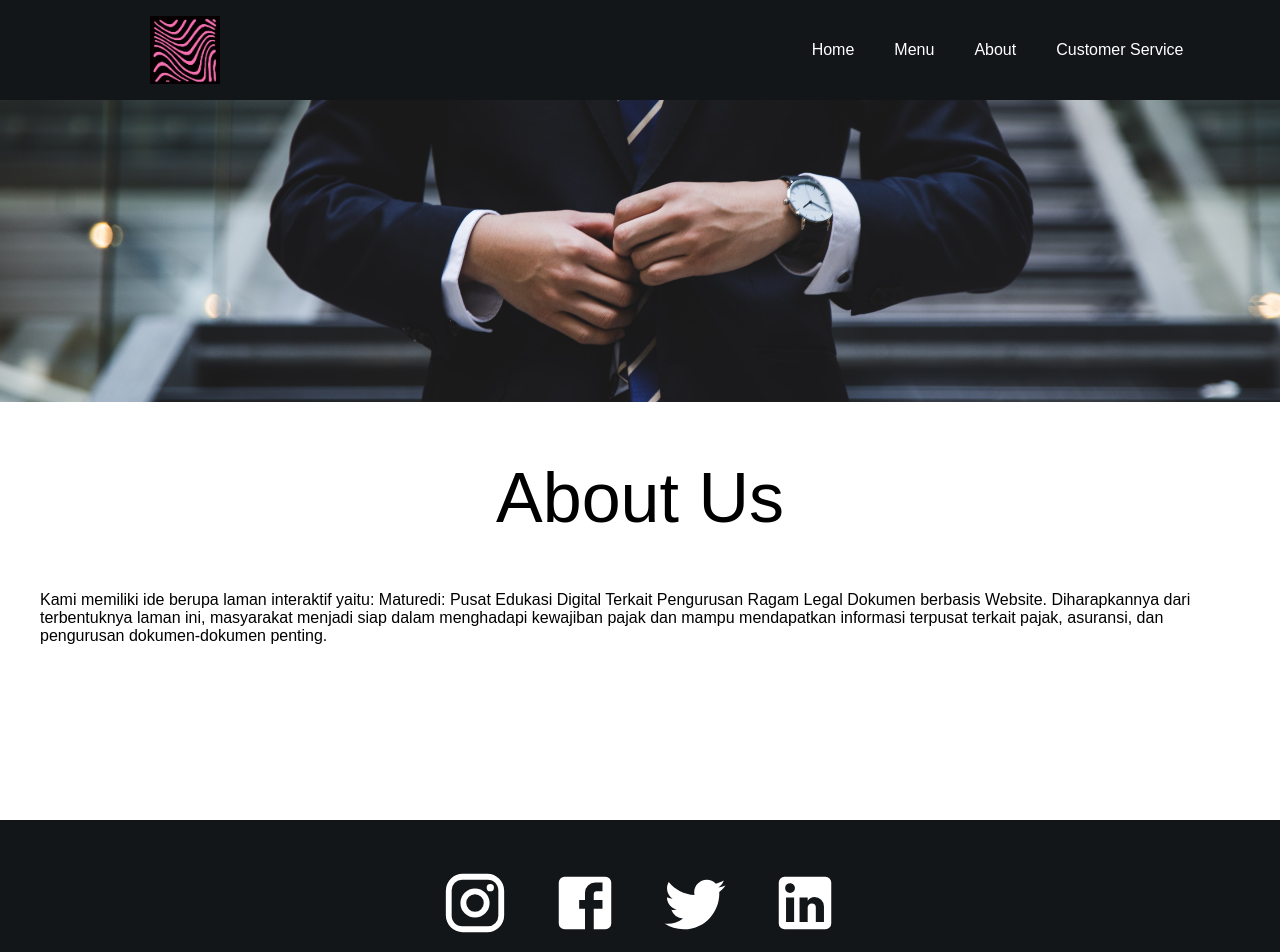
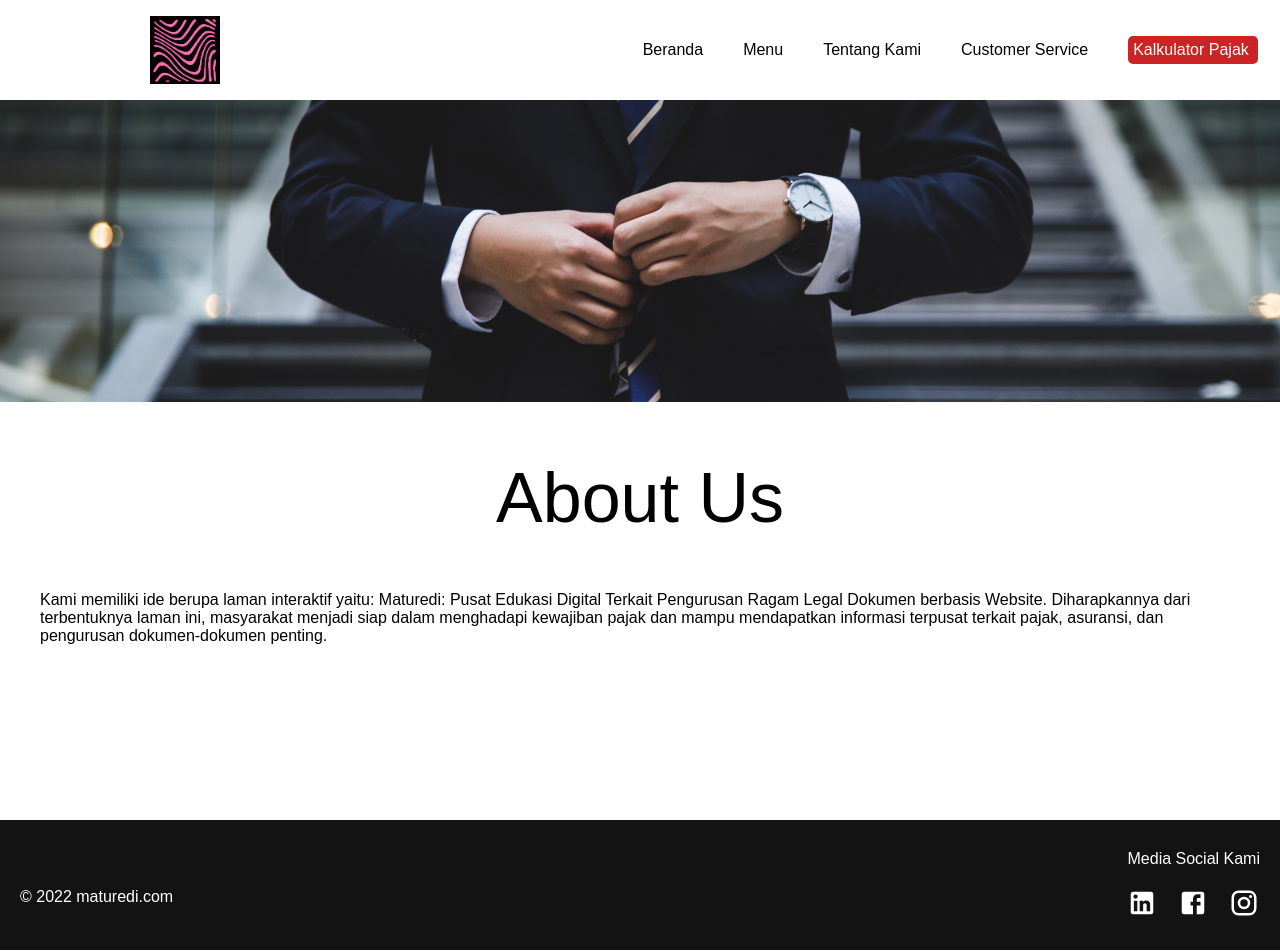
Before and after one commit to rahmi-na/capstone-project, a React (Create React App) app: page /about in a window 1280 px wide. Shown: the top 952 px of the page. Built offline with nearby package versions, Linux system fonts and the light colour scheme.

Commit message:
fix some design and add kalkulatorPajak.js

```diff
--- a/src/App.js
+++ b/src/App.js
@@ -4,6 +4,7 @@ import Home from './pages/Home';
 import Menu from './pages/Menu';
 import About from './pages/About';
 import CustomerService from './pages/CustomerService';
+import KalkulatorPajak from './pages/kalkulatorPajak';
 
 
 function App() {
@@ -15,6 +16,7 @@ function App() {
             <Route path='/menu' element={<Menu/>} />
             <Route path='/about' element={<About/>} />
             <Route path='/customerService' element={<CustomerService/>} />
+            <Route path='/kalkulatorPajak' element={<KalkulatorPajak/>} />
         </Routes>
       </BrowserRouter>
     </div>
--- a/src/components/Footer.js
+++ b/src/components/Footer.js
@@ -2,19 +2,19 @@ import React from 'react';
 import '../style/Footer.css';
 import InstagramIcon from '@mui/icons-material/Instagram';
 import FacebookIcon from '@mui/icons-material/Facebook';
-import TwitterIcon from '@mui/icons-material/Twitter';
 import LinkedInIcon from '@mui/icons-material/LinkedIn';
 
 function Footer() {
   return (
     <div className='footer'>
+      <div className="Medsos">Media Social Kami</div>
         <div className='socialMedia'>
+        {/* <div className="Medsos">Media Social Kami</div> */}
         <InstagramIcon/>
         <FacebookIcon/>
-        <TwitterIcon/>
         <LinkedInIcon/>
         </div>
-        <p> &copy; 2022 maturedi.com </p>
+        <div className="copyright"> &copy; 2022 maturedi.com </div>
     </div>
   )
 }
--- a/src/components/Navbar.js
+++ b/src/components/Navbar.js
@@ -20,18 +20,20 @@ function Navbar() {
             <img src={Logo} />
             {/* Link Responsive Ketika Website Seukuran Handphone */}
             <div className='hiddenLinks'>
-            <Link to="/"> Home </Link>
+            <Link to="/"> Beranda </Link>
             <Link to="/menu"> Menu </Link>
-            <Link to="/about"> About </Link>
+            <Link to="/about"> Tentang Kami </Link>
             <Link to="/customerService"> Customer Service </Link>
+            <Link to="/kalkulatorPajak"> kalkulator Pajak </Link>
             </div>
         </div>
         {/* Link Button */}
         <div className='rightSide'>
-            <Link to="/"> Home </Link>
+            <Link to="/"> Beranda </Link>
             <Link to="/menu"> Menu </Link>
-            <Link to="/about"> About </Link>
+            <Link to="/about"> Tentang Kami </Link>
             <Link to="/customerService"> Customer Service </Link>
+            <Link to="/kalkulatorPajak" className='NavbarButton'> Kalkulator Pajak </Link>
         <button onClick={toggleNavbar}>
             <ReorderIcon/>
         </button>
--- a/src/data/MenuList.js
+++ b/src/data/MenuList.js
@@ -12,7 +12,7 @@ export const MenuList = [
         image: Asuransi,
     },
     {
-        name: "Lain-Lain",
+        name: "Legal Dokumen",
         image: Lain,
     }
 ]
--- a/src/pages/Home.js
+++ b/src/pages/Home.js
@@ -2,18 +2,21 @@ import React from 'react';
 import Navbar from '../components/Navbar';
 import Footer from '../components/Footer';
 import '../style/Home.css';
-import Dashboard from '../assets/Dashboard.jpg';
+import WomenJurnal from '../assets/WomenJurnal.jpg';
 import { Link } from "react-router-dom";
 function Home() {
   return (
     <div>
         <Navbar/>
-        <div className='home' style={{ backgroundImage: `url(${Dashboard})`}}>
+        <div className='home'>
+          <img src={WomenJurnal}/>
             <div className='headerContainer'>
-                <h1>Maturedi</h1>
-                <p>Website Informatif tentang Perpajakan, Asuransi, dan Ilmu Penting Lainnya</p>
+                <h2>Halo Sahabat! Yuk</h2>
+                <h1>Makin Ready</h1>
+                <h1>Bareng Maturedi!</h1>
+                <p>paham masalah perpajakan, asuransi,<br/> sampai mengurusi legal dokumen ga pake<br/> ribet di maturedi.</p>
                 <Link to="/menu">
-                    <button>CARI SEKARANG!</button>
+                    <button>Belajar Sekarang!</button>
                 </Link>
             </div>
         </div>
--- /dev/null
+++ b/src/pages/kalkulatorPajak.js
@@ -0,0 +1,9 @@
+import React from 'react'
+
+function kalkulatorPajak() {
+  return (
+    <div>kalkulatorPajak</div>
+  )
+}
+
+export default kalkulatorPajak
--- a/src/style/About.css
+++ b/src/style/About.css
@@ -58,7 +58,8 @@
     .aboutBottom h1 {
       font-size: 20px;
       height: 20px;
-      color: white;
+      color: white !important;
+
     }
 
     .aboutBottom p {
--- a/src/style/Footer.css
+++ b/src/style/Footer.css
@@ -1,21 +1,37 @@
 .footer {
     width: 100%;
-    height: 200px;
-    background-color: #121619;
-    display: flex;
-    justify-content: center;
-    align-items: center;
-    flex-direction: column;
+    height: 120px;
+    background-color: #131313;
     padding-top: 10px;
   }
 
   .socialMedia svg {
     color: white;
+    margin-top: 0;
+    margin-right: 21px;
+    font-size: 30px;
+    cursor: pointer;
+    display: flex;
+    float: right;
+    flex-direction: column;
+    justify-content: center;
+    align-items: center;
+  }
+  .Medsos {
+    color: white;
     margin: 20px;
-    font-size: 70px;
-    cursor: pointer;
+    display: flex;
+    flex-direction: row;
+    justify-content: right;
+    align-items: center;
+
   }
 
-  .footer p {
+  .copyright {
     color: white;
+    margin: 20px;
+    display: flex;
+    flex-direction: row;
+    justify-content: left;
+    align-items: center;
   }
--- a/src/style/Home.css
+++ b/src/style/Home.css
@@ -1,33 +1,55 @@
 .home {
     width: 100%;
     height: 90vh;
+    background-color: white;
+  }
+  .home img {
+    width: 50%;
+    height: auto;
+    display: flex;
+    float: right;
+    justify-content: center;
+    flex-direction: row;
+    align-items: right;
+    background-position: right;
+    background-repeat: no-repeat;
+    background-size: cover;
+  }
+
+  .headerContainer {
+    width: auto;
+    margin-left: 100px;
+    margin-top: 50px;
     display: flex;
     justify-content: center;
-    align-items: left;
+    align-items: right;
     flex-direction: column;
-    background-position: center;
+    background-position: right;
     background-repeat: no-repeat;
     background-size: cover;
     font-family: "Gill Sans", "Gill Sans MT", Calibri, "Trebuchet MS", sans-serif;
   }
 
-  .headerContainer {
-    width: auto;
-    margin-left: 50px;
-  }
-
   .headerContainer h1 {
     justify-content: center;
     align-items: center;
-    font-size: 90px;
-    height: 60px;
-    font-weight: 50;
+    font-size: 50px;
+    height: 0px;
+    font-weight: 0px;
     color: black;
   }
-
+  .headerContainer h2 {
+    margin-top: 100px;
+    justify-content: center;
+    align-items: center;
+    font-size: 30px;
+    height: 0px;
+    font-weight: 10px;
+    color: black;
+  }
   .headerContainer p {
     padding: 0;
-    font-size: 40px;
+    font-size: 20px;
     font-weight: lighter;
     color: black;
   }
@@ -35,19 +57,19 @@
   .headerContainer button {
     color: black;
     border: none;
-    border-radius: 5px;
+    border-radius: 8px;
     cursor: pointer;
     justify-content: center;
-    background-color: #121619;
-    height: 50px;
-    width: 180px;
+    background-color: #CC2424;
+    height: 45px;
+    width: auto;
     color: white;
     text-decoration: none;
     font-size: 20px;
   }
 
   .headerContainer button:hover {
-    background-color: #07090a;
+    background-color: #CC2424;
     cursor: pointer;
     transition: 0.3s ease-in;
   }
@@ -65,7 +87,7 @@
       width: 80%;
       display: flex;
       justify-content: center;
-      align-items: center;
+      align-items: left;
       flex-direction: column;
       background-color: #121619;
       color: white;
@@ -76,6 +98,11 @@
       height: 30px;
       color: white;
     }
+    .headerContainer h2 {
+      font-size: 20px ;
+      height: 30px;
+      color: white;
+    }
 
     .headerContainer p {
       font-size: 30px;
@@ -83,8 +110,8 @@
     }
 
     .headerContainer button {
-      background-color: white;
-      color: #121619;
+      background-color: #CC2424;
+      color: white;
       margin-bottom: 30px;
     }
 
--- a/src/style/Navbar.css
+++ b/src/style/Navbar.css
@@ -1,9 +1,19 @@
-.navbar {
+  .navbar {
     width: 100%;
     height: 100px;
-    background-color: #121619;
+    background-color: white;
     display: flex;
     flex-direction: row;
+  }
+
+  .NavbarButton {
+    width: 120px;
+    height: auto;
+    padding: 5px;
+    margin: auto;
+    border-radius: 5px;
+    background-color: #CC2424;
+    color: white !important;
   }
 
   .navbar .leftSide {
@@ -19,7 +29,7 @@
   }
 
   .navbar .rightSide {
-    flex: 50%;
+    flex: 70%;
     height: 100%;
     display: flex;
     align-items: center;
@@ -27,7 +37,7 @@
   }
 
   .navbar a {
-    color: white;
+    color: black;
     text-decoration: none;
     margin: 20px;
   }
@@ -35,12 +45,12 @@
   .navbar .rightSide button {
     background-color: transparent;
     border: none;
-    color: white;
+    color: black;
     cursor: pointer;
   }
 
   .navbar .rightSide svg {
-    font-size: 40px;
+    font-size: 30px;
   }
 
   .navbar #open {
```
Also changed, not shown: src/assets/WomenJurnal.jpg (added).
